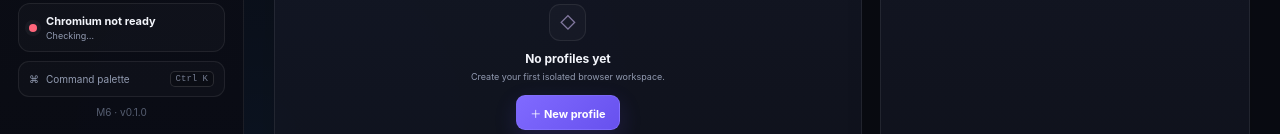
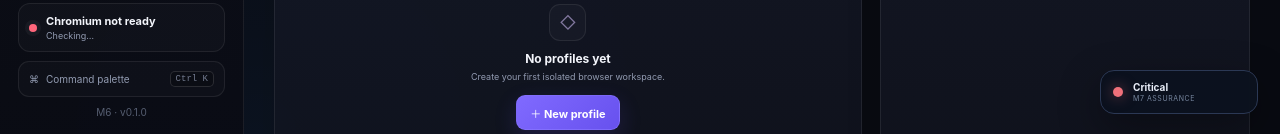
Before and after one commit to quochung9920/dravyn, a React (Vite) app in the folder apps/desktop/: page / in a window 1280 px wide. Shown: the part 666-800 px from the top of the page. Built offline with nearby package versions, Linux system fonts and the light colour scheme.

Commit message:
feat(m7): boot production assurance shell

```diff
--- a/apps/desktop/src/main.tsx
+++ b/apps/desktop/src/main.tsx
@@ -1,10 +1,11 @@
 import React from "react";
 import ReactDOM from "react-dom/client";
-import CommercialApp from "./CommercialApp";
+import ProductionApp from "./ProductionApp";
 import "./commercial.css";
+import "./production.css";
 
 ReactDOM.createRoot(document.getElementById("root")!).render(
   <React.StrictMode>
-    <CommercialApp />
+    <ProductionApp />
   </React.StrictMode>,
 );
```
